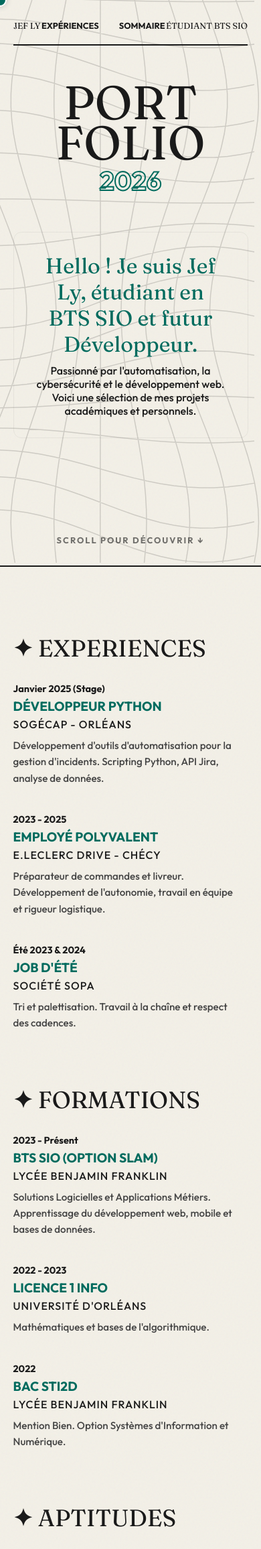
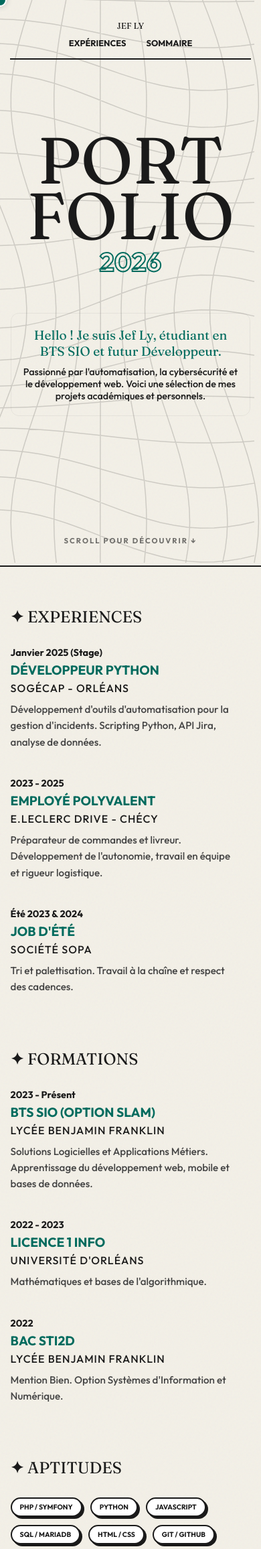
Before and after one commit to Unybudy/mon-portfolio, a PHP site: page / in a window 390 px wide. Shown: the top 2312 px of the page at 67% size. Run offline with PHP 8.4, Linux system fonts and the light colour scheme; some libraries are stand-ins or nearby versions.

Commit message:
feat: Add touch device detection to disable custom cursor, optimize canvas animation with Page Visibility API, and enhance responsive styling across various screen sizes.

```diff
--- a/script.js
+++ b/script.js
@@ -4,10 +4,14 @@ document.addEventListener("DOMContentLoaded", (event) => {
     gsap.registerPlugin(ScrollTrigger);
 
     /* ==========================================================================
-       1. CURSEUR SUIVEUR (OPTIMISÉ PERFORMANCE)
+       1. CURSEUR SUIVEUR (OPTIMISÉ PERFORMANCE + TACTILE)
        ========================================================================== */
     const cursor = document.querySelector('.cursor');
 
+    // Détection des appareils tactiles (mobile / tablette)
+    const isTouchDevice = ('ontouchstart' in window) || (navigator.maxTouchPoints > 0);
+
+    if (!isTouchDevice && cursor) {
         // Création des fonctions optimisées "quickTo" pour éviter le lag
         const xTo = gsap.quickTo(cursor, "x", { duration: 0.1, ease: "power3" });
         const yTo = gsap.quickTo(cursor, "y", { duration: 0.1, ease: "power3" });
@@ -24,6 +28,10 @@ document.addEventListener("DOMContentLoaded", (event) => {
             el.addEventListener('mouseenter', () => gsap.to(cursor, { scale: 1.5, duration: 0.2 }));
             el.addEventListener('mouseleave', () => gsap.to(cursor, { scale: 1, duration: 0.2 }));
         });
+    } else if (cursor) {
+        // Sur mobile/tablette : cacher le curseur personnalisé
+        cursor.style.display = 'none';
+    }
 
     /* ==========================================================================
        2. ANIMATIONS D'ENTRÉE (HERO)
@@ -67,12 +75,14 @@ document.addEventListener("DOMContentLoaded", (event) => {
     }
 
     /* ==========================================================================
-       4. GRILLE LIQUIDE (CANVAS) - LIGNES VISIBLES
+       4. GRILLE LIQUIDE (CANVAS) - OPTIMISÉ AVEC PAGE VISIBILITY API
        ========================================================================== */
     const canvas = document.getElementById('gridCanvas');
     if (canvas) {
         const ctx = canvas.getContext('2d');
         let width, height, time = 0;
+        let animationId = null;
+        let isPageVisible = true;
 
         // Paramètres visuels
         const gridSize = 50;
@@ -92,6 +102,12 @@ document.addEventListener("DOMContentLoaded", (event) => {
         }
 
         function animateGrid() {
+            // Si la page n'est pas visible, on arrête la boucle d'animation
+            if (!isPageVisible) {
+                animationId = null;
+                return;
+            }
+
             ctx.clearRect(0, 0, width, height);
 
             // Couleur des lignes : Gris moyen (bien visible sur le beige)
@@ -118,8 +134,17 @@ document.addEventListener("DOMContentLoaded", (event) => {
             }
 
             ctx.stroke();
-            requestAnimationFrame(animateGrid);
+            animationId = requestAnimationFrame(animateGrid);
         }
+
+        // Page Visibility API : pause/reprise du canvas
+        document.addEventListener('visibilitychange', () => {
+            isPageVisible = !document.hidden;
+            if (isPageVisible && !animationId) {
+                animateGrid(); // Relancer l'animation quand l'onglet redevient actif
+            }
+        });
+
         animateGrid();
     }
 
--- a/style.css
+++ b/style.css
@@ -767,7 +767,18 @@ section.hero {
     border-color: var(--accent-color);
 }
 
-/* --- MOBILE --- */
+/* --- ÉCRANS TACTILES : Désactiver le curseur personnalisé --- */
+@media (pointer: coarse) {
+    .cursor {
+        display: none !important;
+    }
+
+    * {
+        cursor: auto !important;
+    }
+}
+
+/* --- TABLETTE (≤ 1024px) --- */
 @media (max-width: 1024px) {
     .resume-grid-v2 {
         grid-template-columns: 1fr;
@@ -812,3 +823,207 @@ section.hero {
         font-size: 1.5rem;
     }
 }
+
+/* --- PETIT ÉCRAN (≤ 768px) --- */
+@media (max-width: 768px) {
+    section.hero {
+        padding: 0 4vw 10vh 4vw;
+    }
+
+    .huge-title {
+        font-size: 22vw;
+    }
+
+    .intro-hello {
+        font-size: 1.5rem;
+    }
+
+    .resume-section {
+        padding: 60px 4vw;
+    }
+
+    .resume-title {
+        font-size: 1.8rem;
+    }
+
+    .project-detail {
+        padding: 60px 5vw;
+        min-height: auto;
+    }
+
+    .project-detail h2 {
+        font-size: 2rem;
+    }
+
+    .big-num {
+        font-size: 3rem;
+    }
+
+    .detail-content {
+        gap: 30px;
+    }
+
+    .project-detail.reverse .detail-content {
+        direction: ltr;
+    }
+
+    .footer h2 {
+        font-size: 2.5rem;
+    }
+
+    .ma-veille {
+        padding: 15px;
+    }
+
+    .ma-veille h2 {
+        font-size: 1.1rem;
+    }
+
+    .projects-container {
+        grid-template-rows: repeat(2, 30vh);
+        gap: 20px;
+        padding: 0 5vw;
+    }
+
+    .project-card {
+        min-width: 280px;
+        padding: 20px;
+    }
+
+    .bento-square {
+        width: 300px;
+    }
+
+    .bento-tall {
+        width: 320px;
+    }
+
+    .bento-wide {
+        width: 450px;
+    }
+
+    .bento-big {
+        width: 550px;
+    }
+}
+
+/* --- MOBILE (≤ 480px) --- */
+@media (max-width: 480px) {
+    .top-nav {
+        flex-direction: column;
+        align-items: center;
+        gap: 10px;
+        text-align: center;
+        left: 15px;
+        right: 15px;
+        padding-bottom: 15px;
+    }
+
+    .nav-right {
+        display: none;
+    }
+
+    .huge-title {
+        font-size: 25vw;
+    }
+
+    .hero-intro {
+        padding: 20px 15px;
+    }
+
+    .intro-hello {
+        font-size: 1.2rem;
+    }
+
+    .hero-text {
+        font-size: 0.9rem;
+    }
+
+    .scroll-indicator {
+        font-size: 0.7rem;
+    }
+
+    .resume-title {
+        font-size: 1.5rem;
+    }
+
+    .skill-badge {
+        font-size: 0.65rem;
+        padding: 6px 12px;
+    }
+
+    .project-detail h2 {
+        font-size: 1.5rem;
+    }
+
+    .big-num {
+        font-size: 2.5rem;
+    }
+
+    .detail-header {
+        flex-direction: column;
+        gap: 5px;
+    }
+
+    .img-placeholder-large {
+        height: 180px;
+    }
+
+    .footer {
+        padding: 50px 20px;
+    }
+
+    .footer h2 {
+        font-size: 2rem;
+        margin-bottom: 25px;
+    }
+
+    .footer-links {
+        display: flex;
+        flex-direction: column;
+        gap: 12px;
+        align-items: center;
+    }
+
+    .cta-button {
+        padding: 12px 24px;
+        font-size: 0.85rem;
+        width: 80%;
+        text-align: center;
+    }
+
+    .projects-container {
+        grid-template-rows: repeat(2, 28vh);
+        gap: 15px;
+        padding: 0 4vw;
+    }
+
+    .project-card {
+        min-width: 240px;
+        padding: 18px;
+    }
+
+    .bento-square {
+        width: 260px;
+    }
+
+    .bento-tall {
+        width: 280px;
+    }
+
+    .bento-wide {
+        width: 360px;
+    }
+
+    .bento-big {
+        width: 420px;
+    }
+
+    .project-number {
+        font-size: 2rem;
+    }
+
+    .project-title {
+        font-size: 1.2rem;
+    }
+}
```
Lines whose indentation alone changed are shown as unchanged.
